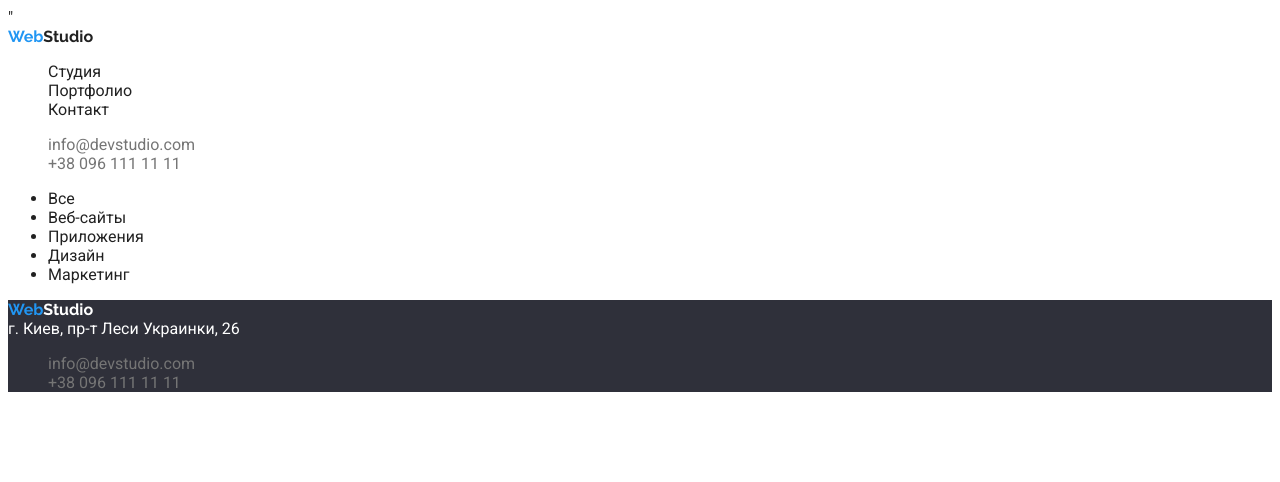
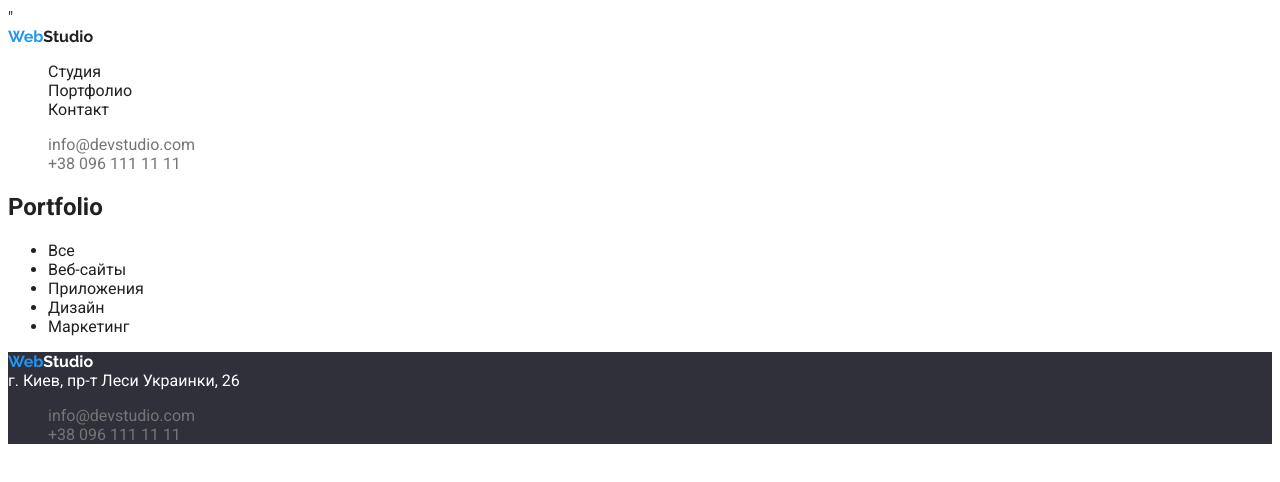
Before and after one commit to Anna-Polishchyk/goit-murkup-hw-2, a plain HTML site: page portfolio.html in a window 1280 px wide. Drawn offline with Linux system fonts and the light colour scheme.

Commit message:
commit to main

```diff
--- a/portfolio.html
+++ b/portfolio.html
@@ -34,6 +34,9 @@
       </ul>
     </header>
     <main>
+      <section>
+        <!--hide portfolio-->
+        <h1>Portfolio</h1>
        <!--page navigation-->
        <ul>
            <li><a href="" class=""></a>Все</li>
@@ -42,6 +45,7 @@
            <li><a href=""></a>Дизайн</li>
            <li><a href=""></a>Маркетинг</li>
        </ul>
+       </section>
     </main>
     <footer class="footer">
       <a href="./index.html" class="logo">Web<span class="studio">Studio</span></a>
```
